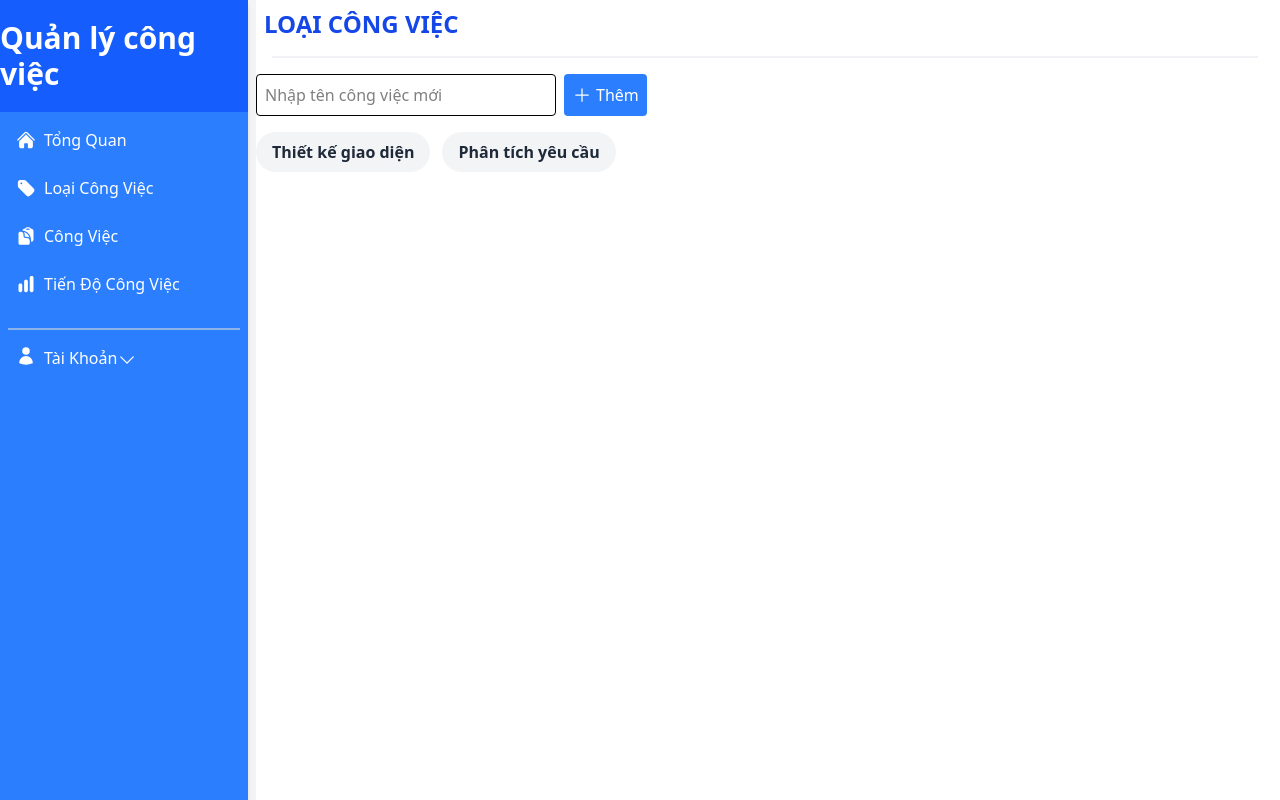
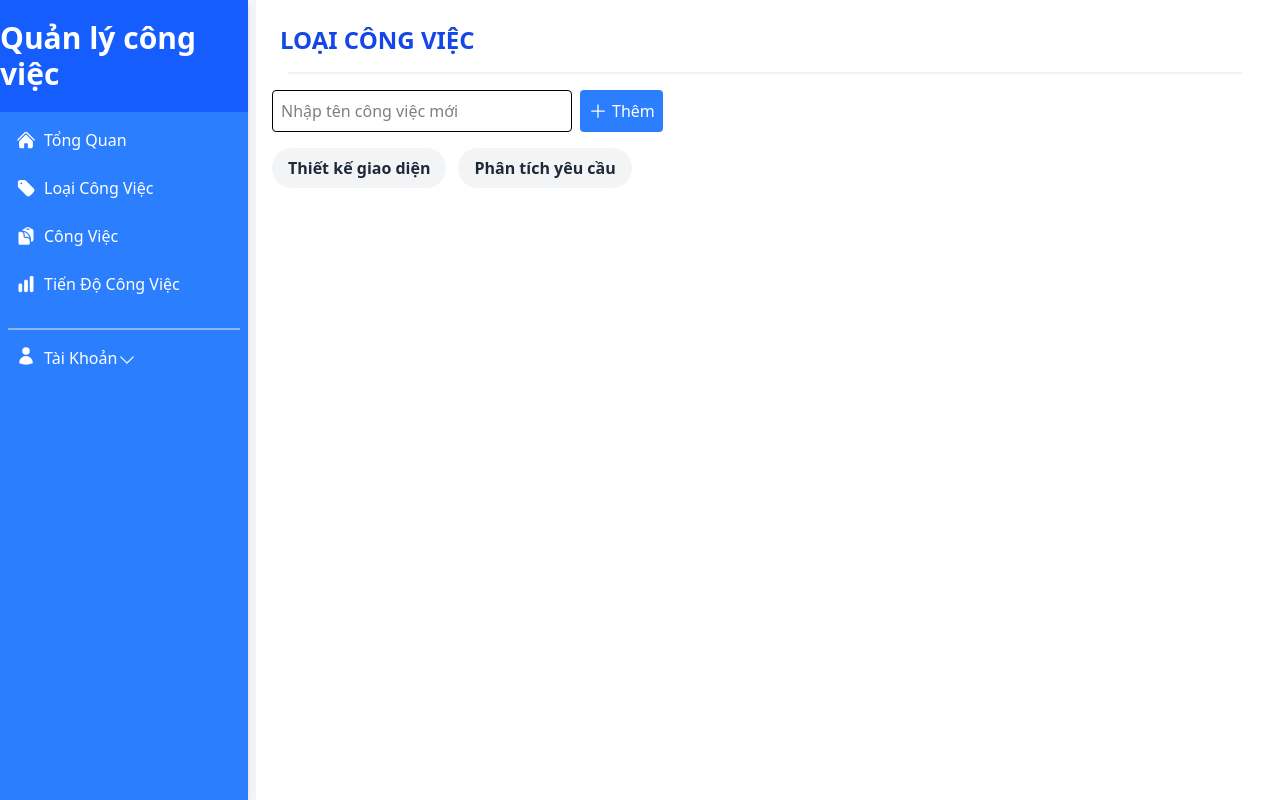
Before and after one commit to QuocDam279/Website-QuanLyCongViecCaNhan, a React (Vite) app: page /loaicongviec in a window 1280 px wide. Built offline with nearby package versions, Linux system fonts and the light colour scheme.

Commit message:
cài dat github action

```diff
--- a/src/components/Loaicongviec.jsx
+++ b/src/components/Loaicongviec.jsx
@@ -39,7 +39,7 @@ const Loaicongviec = () => {
   }
 
   return (
-    <div className="">
+    <div className="p-4">
       <div className="text-xl sm:text-2xl ml-2 mt-2 font-bold text-blue-700">
             LOẠI CÔNG VIỆC
       </div>
```
